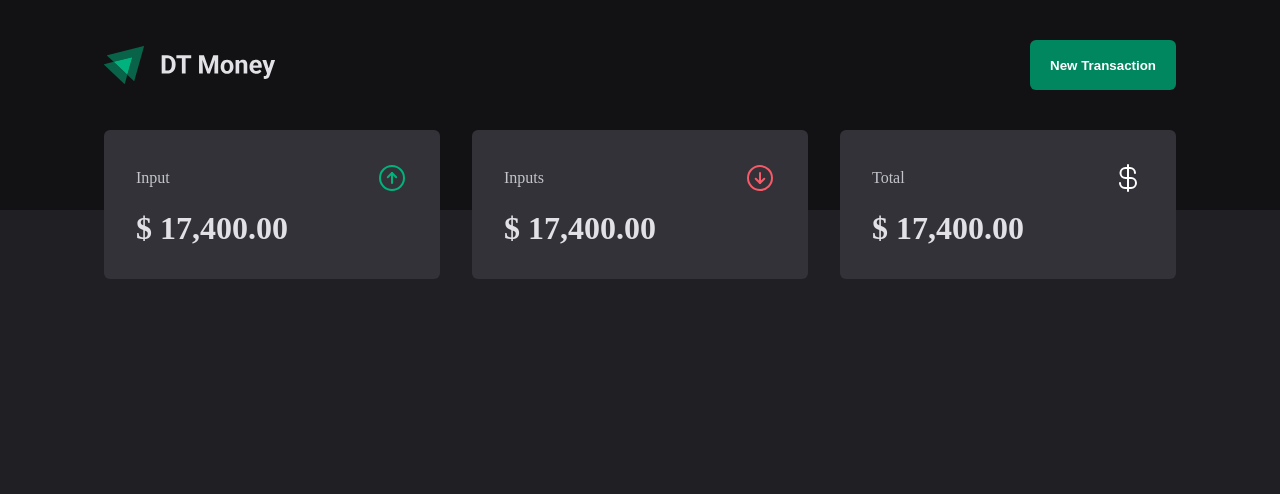
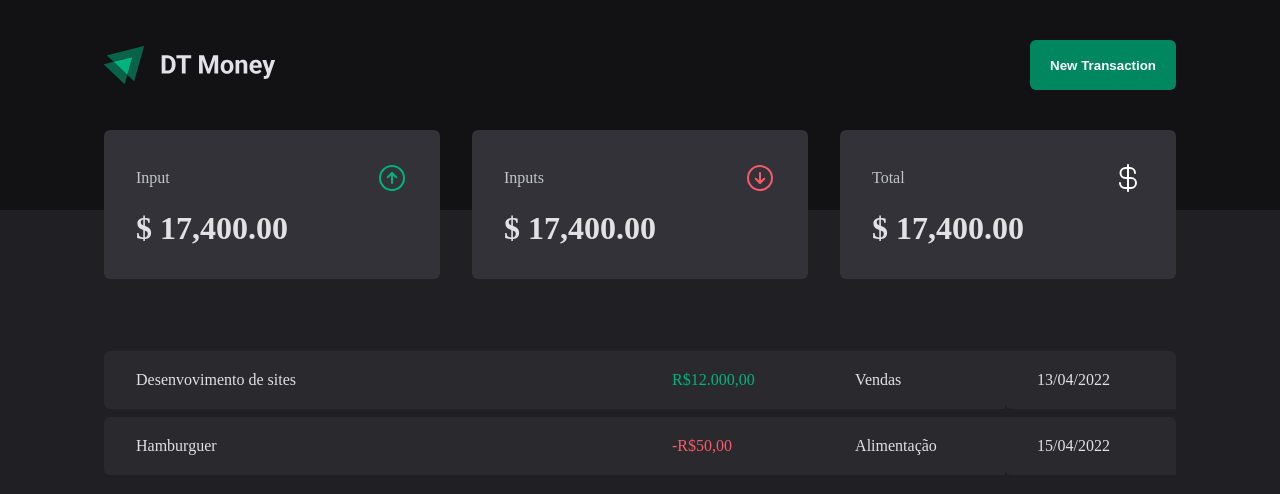
Before and after one commit to henbatista/money, a React (Vite) app: page / in a window 1280 px wide. Shown: the top 494 px of the page. Built offline with nearby package versions, Linux system fonts and the light colour scheme.

Commit message:
Created Styled Transactions table

```diff
--- a/src/pages/Transactions/index.tsx
+++ b/src/pages/Transactions/index.tsx
@@ -1,11 +1,42 @@
 import { Header } from "../../components/Header";
 import { Summary } from "../../components/Summary";
+import { PriceHighlight, TransactionsContainer, TransactionsTable } from "./styles";
 
 export function Transactions() {
   return (
     <div>
       <Header />
       <Summary />
+
+      <TransactionsContainer>
+        <TransactionsTable>
+          <tbody>
+            <tr>
+              <td width="50%">Desenvovimento de sites</td>
+              <td>
+                <PriceHighlight variant="income">
+                  R$12.000,00
+                </PriceHighlight>
+              </td>
+              <td>Vendas</td>
+              <td>13/04/2022</td>
+            </tr>
+            <tr>
+              <td width="50%">Hamburguer</td>
+              <td>
+                <PriceHighlight variant="outcome">
+                  -R$50,00
+                </PriceHighlight>
+              </td>
+              <td>Alimentação</td>
+              <td>15/04/2022</td>
+            </tr>
+          </tbody>
+        </TransactionsTable>
+      </TransactionsContainer>
+
+
+
     </div>
   )
 }
--- a/src/pages/Transactions/styles.ts
+++ b/src/pages/Transactions/styles.ts
@@ -0,0 +1,39 @@
+import styled from "styled-components";
+
+export const TransactionsContainer = styled.main`
+  width: 100%;
+  max-width: 1120px;
+  margin: 4rem auto 0;
+  padding: 0 1.5rem;
+`;
+
+
+export const TransactionsTable = styled.table`
+  width: 100%;
+  border-collapse: separate;
+  border-spacing: 0 0.5rem;
+  margin-top: 1.5rem;
+
+  td {
+    padding: 1.25rem 2rem;
+    background: ${props => props.theme["gray-700"]};
+
+    &:first-child{
+      border-top-left-radius: 6px;
+      border-bottom-left-radius: 6px;
+    }
+
+    &:last-child{
+      border-top-right-radius: 6px;
+      border-bottom-left-radius: 6px;
+    }
+  }
+`;
+
+interface PriceHighlightProps{
+  variant: 'income' | 'outcome';
+}
+
+export const PriceHighlight = styled.span<PriceHighlightProps>`
+  color: ${props => props.variant === 'income' ? props.theme["green-300"] : props.theme["red-300"] }
+`;
```
